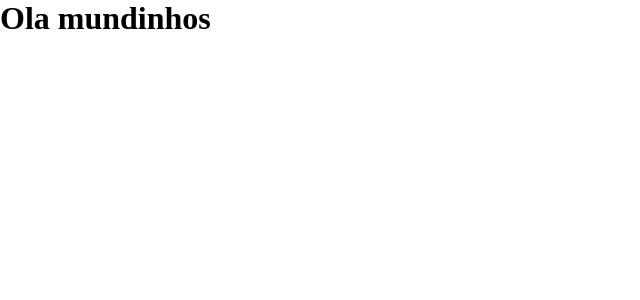
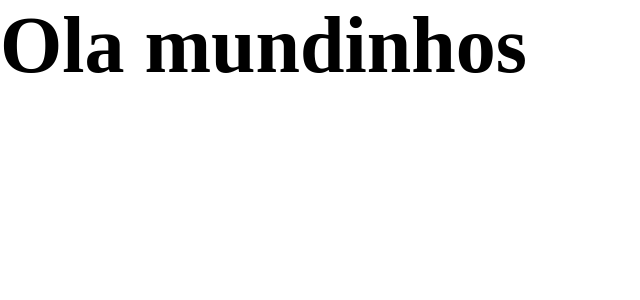
Before and after one commit to lCherS/RocketSeat-ignite, a React app in the folder reactjs/01-github-explorer/: page / in a window 1280 px wide. Shown: the top 300 px of the page, without its empty margins (0-640 px from the left). Built offline with nearby package versions, Linux system fonts and the light colour scheme.

Commit message:
Conclusão P1-Mod1

```diff
--- a/reactjs/01-github-explorer/package.json
+++ b/reactjs/01-github-explorer/package.json
@@ -20,6 +20,8 @@
     "cross-env": "^7.0.3",
     "css-loader": "^5.2.0",
     "html-webpack-plugin": "^5.3.1",
+    "node-sass": "^5.0.0",
+    "sass-loader": "^11.0.1",
     "style-loader": "^2.0.0",
     "webpack": "^5.28.0",
     "webpack-cli": "^4.5.0",
--- a/reactjs/01-github-explorer/src/App.jsx
+++ b/reactjs/01-github-explorer/src/App.jsx
@@ -1,4 +1,4 @@
-import './styles/global.css'
+import './styles/global.scss';
 
 export function App() {
 return (<h1>Ola mundinhos</h1>)
--- a/reactjs/01-github-explorer/src/styles/global.css
+++ b/reactjs/01-github-explorer/src/styles/global.scss
@@ -6,4 +6,8 @@
 
 body {
   font: Arial, sans-serif;
+
+  h1 {
+    font-size: 80px;
+  }
 }
--- a/reactjs/01-github-explorer/webpack.config.js
+++ b/reactjs/01-github-explorer/webpack.config.js
@@ -31,9 +31,9 @@ module.exports = {
         use: 'babel-loader'
       },
       {
-        test: /\.css$/,
+        test: /\.scss$/,
         exclude: /node_modules/,
-        use: ['style-loader', 'css-loader']
+        use: ['style-loader', 'css-loader', 'sass-loader']
       }
     ]
   }
```
Also changed, not shown: 2 other files (tests, documents, lock files or other folders).
